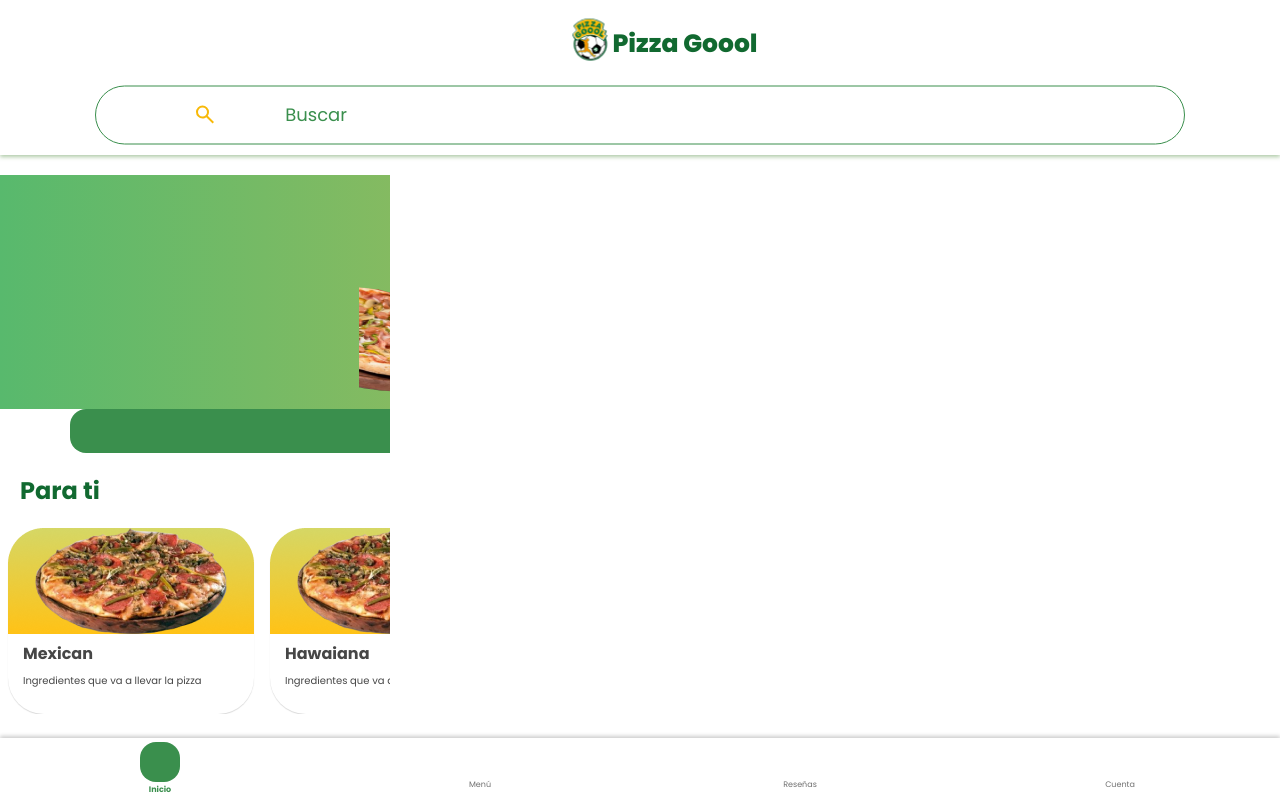
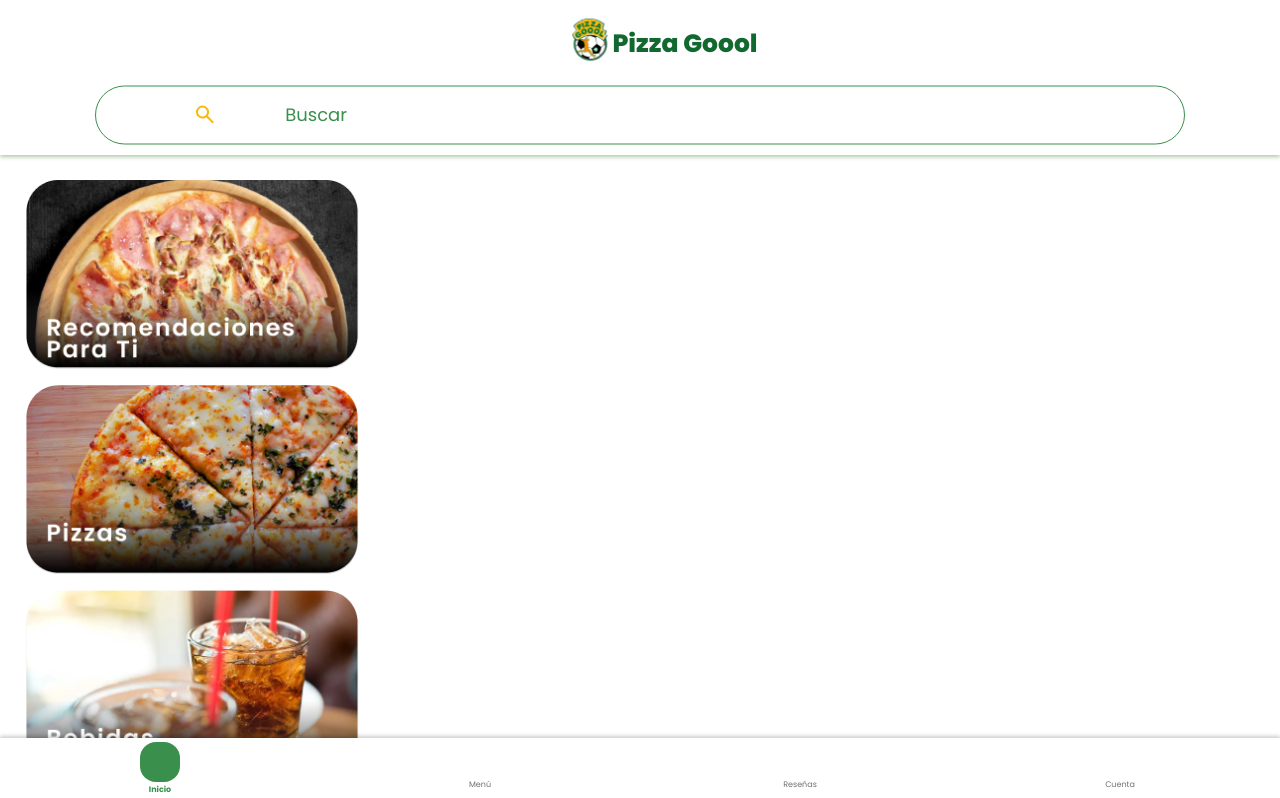
Before and after one commit to Chesco216/Project-Restaurant, a React (Vite) app in the folder FinalProject/: page / in a window 1280 px wide. Shown: the top 798 px of the page. Built offline with nearby package versions, Linux system fonts and the light colour scheme; some icons are missing.

Commit message:
Fixed/widht:100vw

```diff
--- a/FinalProject/src/App.jsx
+++ b/FinalProject/src/App.jsx
@@ -8,8 +8,8 @@ import LeftMenu from "../src/components/LeftMenu";
 function App() {
   return (
     <div>
-      <Home/>
-      {/* <MenuHome /> */}
+      {/* <Home/> */}
+      <MenuHome />
       {/* <LeftMenu /> */}
       {/* <InfoScreen /> */}
     </div>
--- a/FinalProject/src/components/Footer.css
+++ b/FinalProject/src/components/Footer.css
@@ -1,5 +1,5 @@
 .footer-container {
-  width: 100%;
+  width: 100vw;
   height: 62px;
   position: fixed;
   box-shadow: 0px -2px 4px rgba(0, 0, 0, 0.2);
--- a/FinalProject/src/components/PizzaSliderH.css
+++ b/FinalProject/src/components/PizzaSliderH.css
@@ -2,7 +2,7 @@
 {
     display: flex;
     flex-direction: row;
-    width: 390px;
+    width: 100vw;
     /* height: 100%; */
     overflow-x: scroll;
 }
--- a/FinalProject/src/screens/Home.css
+++ b/FinalProject/src/screens/Home.css
@@ -1,10 +1,10 @@
 .Home
 {
-    width: 390px;
+    width: 100vw;
 }
 .page-container
 {
-    width: 390px;
+    width: 100vw;
     height: 100%;
     margin-bottom: 62px;
     overflow-y: scroll;
--- a/FinalProject/src/screens/MenuHome.jsx
+++ b/FinalProject/src/screens/MenuHome.jsx
@@ -5,7 +5,7 @@ import Footer from '../components/Footer'
 
 const MenuHome = () => {
   return (
-    <div>
+    <div className='menu-home'>
         <Header />
         <MenuSlideV />
         <Footer />
```
